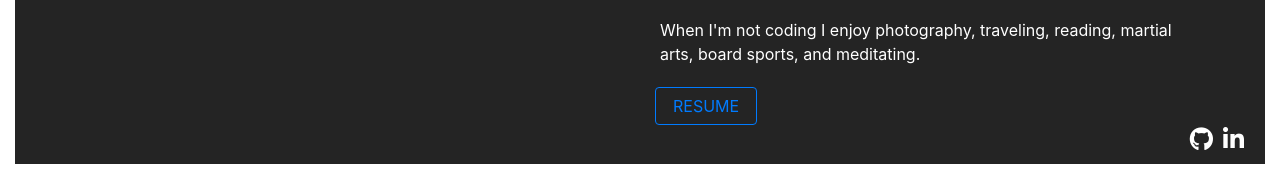
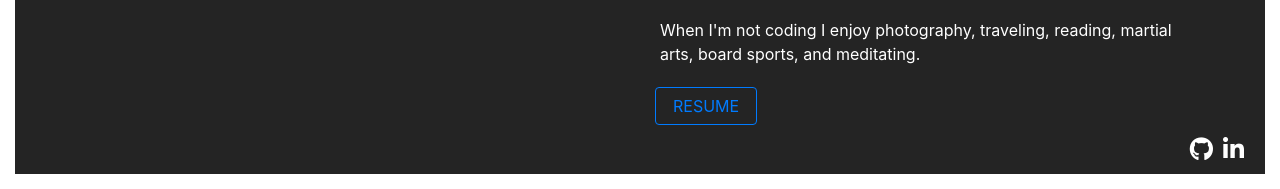
Before and after one commit to danny-zero/my-new-portfolio, a React app: page /#/about in a window 1280 px wide. Shown: the part 647-836 px from the top of the page. Built offline with nearby package versions, Linux system fonts and the light colour scheme.

Commit message:
fixed responsiveness of about page

```diff
--- a/src/components/css/about.module.css
+++ b/src/components/css/about.module.css
@@ -1,8 +1,10 @@
-/* .aboutWrapper {
+/* .aboutContainer {
+    height: calc(100vh - 100px);
+} */
+
+.aboutWrapper {
     height: 90vh;
-} */
-.aboutContainer {
-    height: calc(100vh - 100px);
+    overflow: auto;
 }
 
 h3 {
@@ -43,9 +45,6 @@ h3 {
 }
 
 @media (max-width: 990px) {
-    .aboutContainer {
-        height: 100%;
-    }
     .about {
         flex-direction: column;
     }
```
